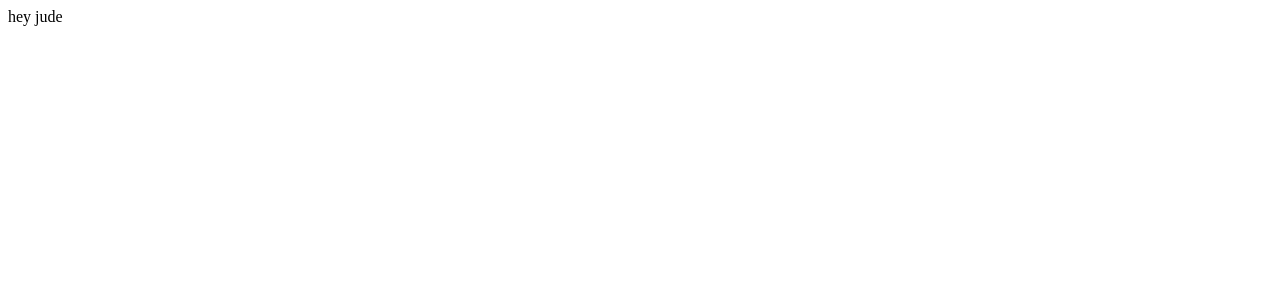
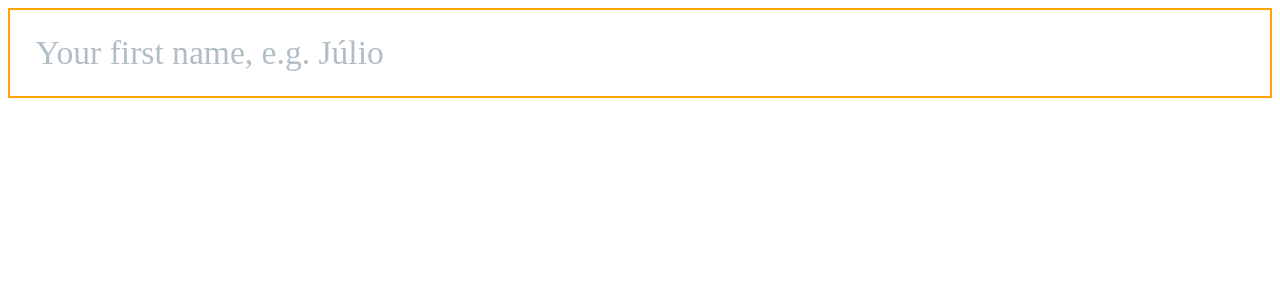
Before and after one commit to juliobguedes/MediumClient, a React app: page / in a window 1280 px wide. Shown: the top 300 px of the page. Built offline with nearby package versions, Linux system fonts and the light colour scheme.

Commit message:
adding styled input

```diff
--- a/package.json
+++ b/package.json
@@ -15,6 +15,7 @@
     "eslint": "^4.19.1",
     "eslint-config-airbnb": "^17.1.0",
     "html-webpack-plugin": "^3.2.0",
+    "less": "^3.9.0",
     "less-loader": "^4.1.0",
     "style-loader": "^0.23.1",
     "webpack": "^4.29.5",
--- a/src/components/app/App.js
+++ b/src/components/app/App.js
@@ -1,7 +1,8 @@
 import React from 'react';
+import { Input } from '../common/';
 
 const App = () => (
-    <div>hey jude</div>
+    <Input placeholder="Your first name, e.g. Júlio"/>
 );
 
 export default App;
--- /dev/null
+++ b/src/components/common/index.js
@@ -0,0 +1,5 @@
+import Input from './input/Input';
+
+export {
+    Input,
+};
--- /dev/null
+++ b/src/components/common/input/Input.css
@@ -0,0 +1,113 @@
+/**
+    ORIGINAL STYLING BY Nick Salloum
+    https://codepen.io/callmenick/pen/OxpKNZ
+*/
+
+:root {
+  /* generic */
+  --gutterSm: 0.4rem;
+  --gutterMd: 0.8rem;
+  --gutterLg: 1.6rem;
+  --gutterXl: 2.4rem;
+  --gutterXx: 7.2rem;
+  --colorPrimary600: #adadad;
+  --fontFamily: "Dosis", sans-serif;
+  --fontSizeSm: 1.2rem;
+  --fontSizeMd: 1.6rem;
+  --fontSizeLg: 2.1rem;
+  --fontSizeXl: 2.8rem;
+  --fontSizeXx: 3.6rem;
+  --lineHeightSm: 1.1;
+  --lineHeightMd: 1.8;
+  --transitionDuration: 300ms;
+  --transitionTF: cubic-bezier(0.645, 0.045, 0.355, 1);
+
+  /* floated labels */
+  --inputPaddingV: var(--gutterMd);
+  --inputPaddingH: var(--gutterLg);
+  --inputFontSize: var(--fontSizeLg);
+  --inputLineHeight: var(--lineHeightMd);
+  --labelScaleFactor: 0.8;
+  --labelDefaultPosY: 50%;
+  --labelTransformedPosY: calc(
+    (var(--labelDefaultPosY)) -
+    (var(--inputPaddingV) * var(--labelScaleFactor)) -
+    (var(--inputFontSize) * var(--inputLineHeight))
+  );
+  --inputTransitionDuration: var(--transitionDuration);
+  --inputTransitionTF: var(--transitionTF);
+}
+
+*,
+*::before,
+*::after {
+  box-sizing: border-box;
+}
+
+.input-div {
+  position: relative;
+}
+
+.input-text {
+  display: block;
+  margin: 0;
+  padding: var(--inputPaddingV) var(--inputPaddingH);
+  color: inherit;
+  width: 100%;
+  font-family: inherit;
+  font-size: var(--inputFontSize);
+  font-weight: inherit;
+  line-height: var(--inputLineHeight);
+  border: 2px solid orange;
+  transition: box-shadow var(--transitionDuration);
+}
+
+.input-text::placeholder {
+  color: #B0BEC5;
+}
+
+.input-text:focus {
+  outline: none;
+  box-shadow: 0.2rem 0.2rem 0.2rem var(--colorPrimary600);
+}
+
+.input-label {
+  display: block;
+  position: absolute;
+  bottom: 50%;
+  left: 1rem;
+  color: #fff;
+  font-family: inherit;
+  font-size: var(--inputFontSize);
+  font-weight: inherit;
+  line-height: var(--inputLineHeight);
+  opacity: 0;
+  transform:
+    translate3d(0, var(--labelDefaultPosY), 0)
+    scale(1);
+  transform-origin: 0 0;
+  transition:
+    opacity var(--inputTransitionDuration) var(--inputTransitionTF),
+    transform var(--inputTransitionDuration) var(--inputTransitionTF),
+    visibility 0ms var(--inputTransitionDuration) var(--inputTransitionTF),
+    z-index 0ms var(--inputTransitionDuration) var(--inputTransitionTF);
+}
+
+.input-text:placeholder-shown + .Input-label {
+  visibility: hidden;
+  z-index: -1;
+}
+
+.input-text:not(:placeholder-shown) + .Input-label,
+.input-text:focus:not(:placeholder-shown) + .Input-label {
+  visibility: visible;
+  z-index: 1;
+  opacity: 1;
+  transform:
+    translate3d(0, var(--labelTransformedPosY), 0)
+    scale(var(--labelScaleFactor));
+  transition:
+    transform var(--inputTransitionDuration),
+    visibility 0ms,
+    z-index 0ms;
+}
--- /dev/null
+++ b/src/components/common/input/Input.js
@@ -0,0 +1,10 @@
+import React from 'react';
+import './Input.css';
+
+const Input = ({ placeholder }) => (
+    <div className="input-div">
+        <input type="text" id="input" className="input-text" placeholder={placeholder} />
+    </div>
+);
+
+export default Input;
--- /dev/null
+++ b/src/index.css
@@ -0,0 +1 @@
+@import url('https://fonts.googleapis.com/css?family=Dosis');
--- a/src/index.html
+++ b/src/index.html
@@ -5,6 +5,8 @@
         <meta name="viewport" content="width=device-width, initial-scale=1.0">
 
         <title>Medium Agenda</title>
+
+        <link type="text/html" href="./index.css" />
     </head>
 
     <body>
```
Also changed, not shown: 1 other file (tests, documents, lock files or other folders).
